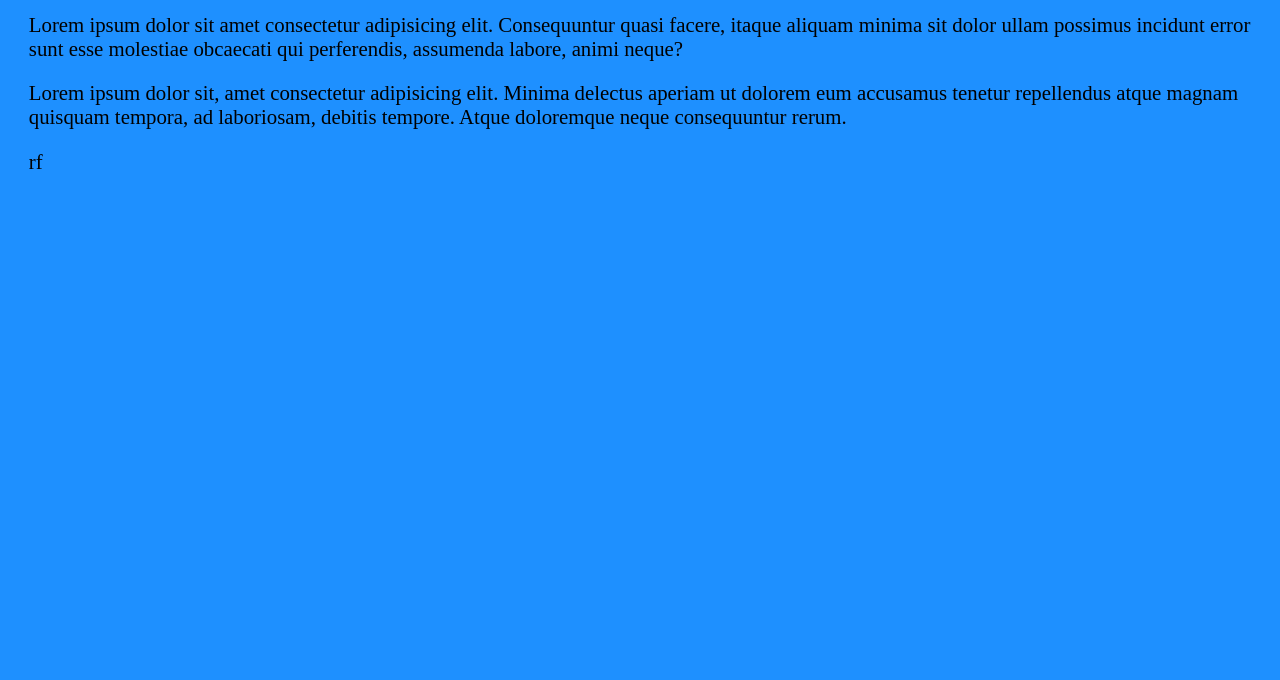
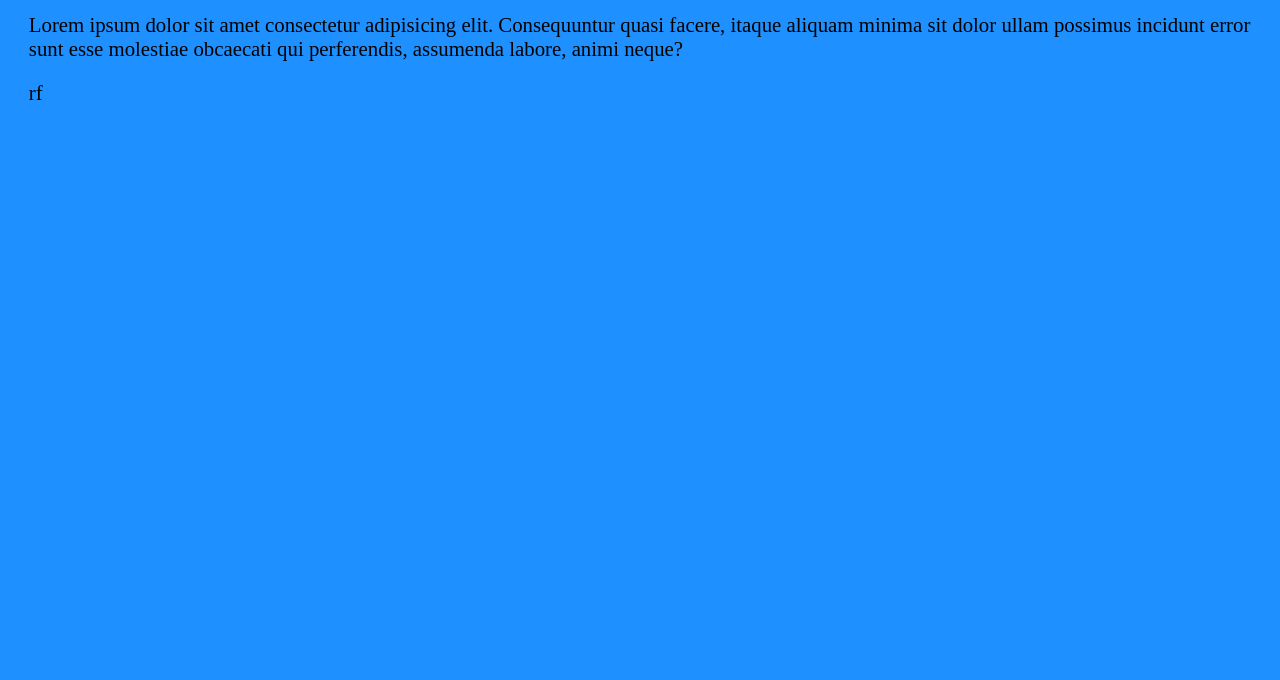
Before and after one commit to CodeWithFED/hellow, a plain HTML site: page index.html in a window 1280 px wide. Shown: the part 120-800 px from the top of the page. Drawn offline with Linux system fonts and the light colour scheme.

Commit message:
removing an extra p

```diff
--- a/index.html
+++ b/index.html
@@ -14,12 +14,6 @@
       error sunt esse molestiae obcaecati qui perferendis, assumenda labore,
       animi neque?
     </p>
-    <p>
-      Lorem ipsum dolor sit, amet consectetur adipisicing elit. Minima delectus
-      aperiam ut dolorem eum accusamus tenetur repellendus atque magnam quisquam
-      tempora, ad laboriosam, debitis tempore. Atque doloremque neque
-      consequuntur rerum.
-    </p>
   </body>
 </html>
 rf
```
